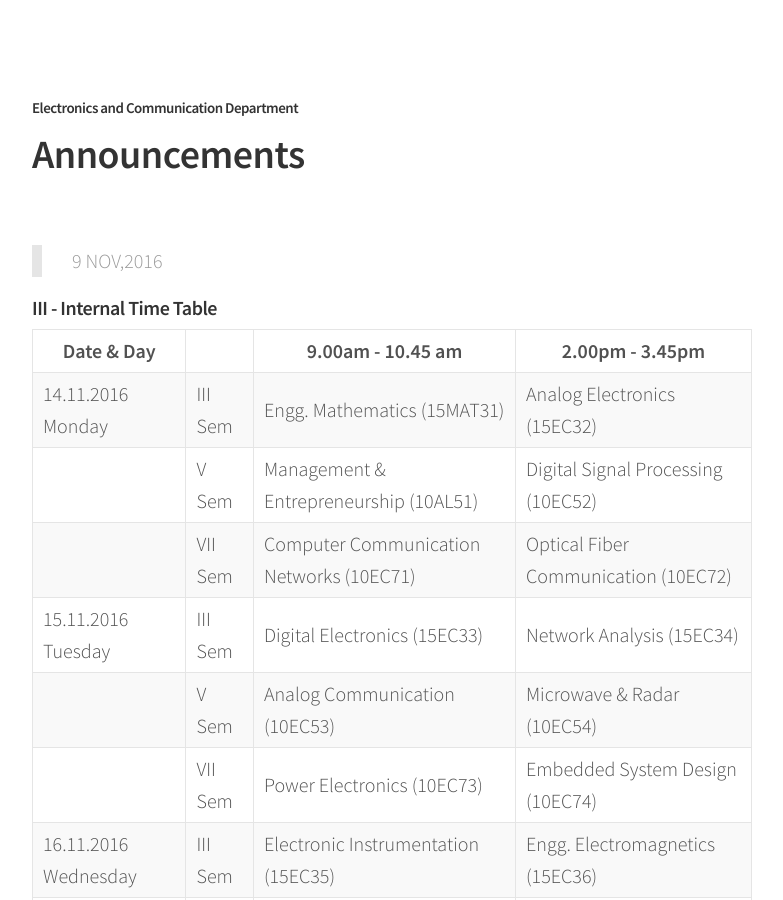
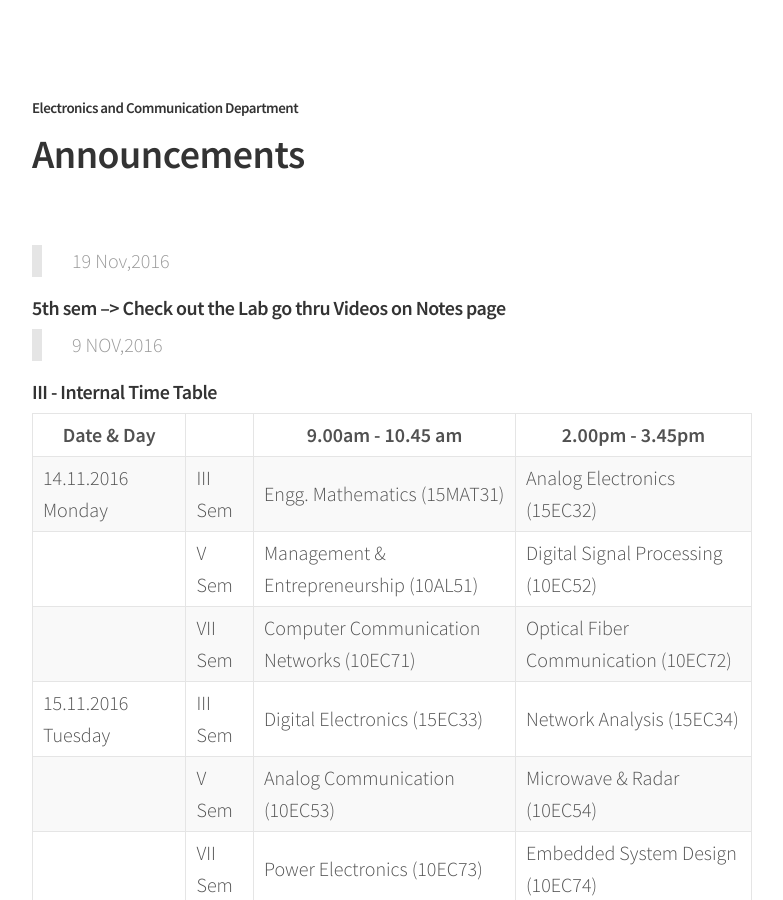
Before and after one commit to ecernsit/ecernsit.github.io, a Jekyll site: the page built from _posts/2016-09-21-announcements.md, in a window 1280 px wide and 900 px high. Shown: the whole window, without its empty margins (248-1031 px from the left). Built offline with Jekyll 4.4.1, drawn with Linux system fonts in a browser that asks for light colours.

Commit message:
5 lab vids annonc

```diff
--- a/_posts/2016-09-21-announcements.md
+++ b/_posts/2016-09-21-announcements.md
@@ -1,6 +1,10 @@
 ---
 title: Announcements
 ---
+>19 Nov,2016
+
+##### 5th sem --> Check out the Lab go thru Videos on Notes page
+
 
 >9 NOV,2016
 
```
